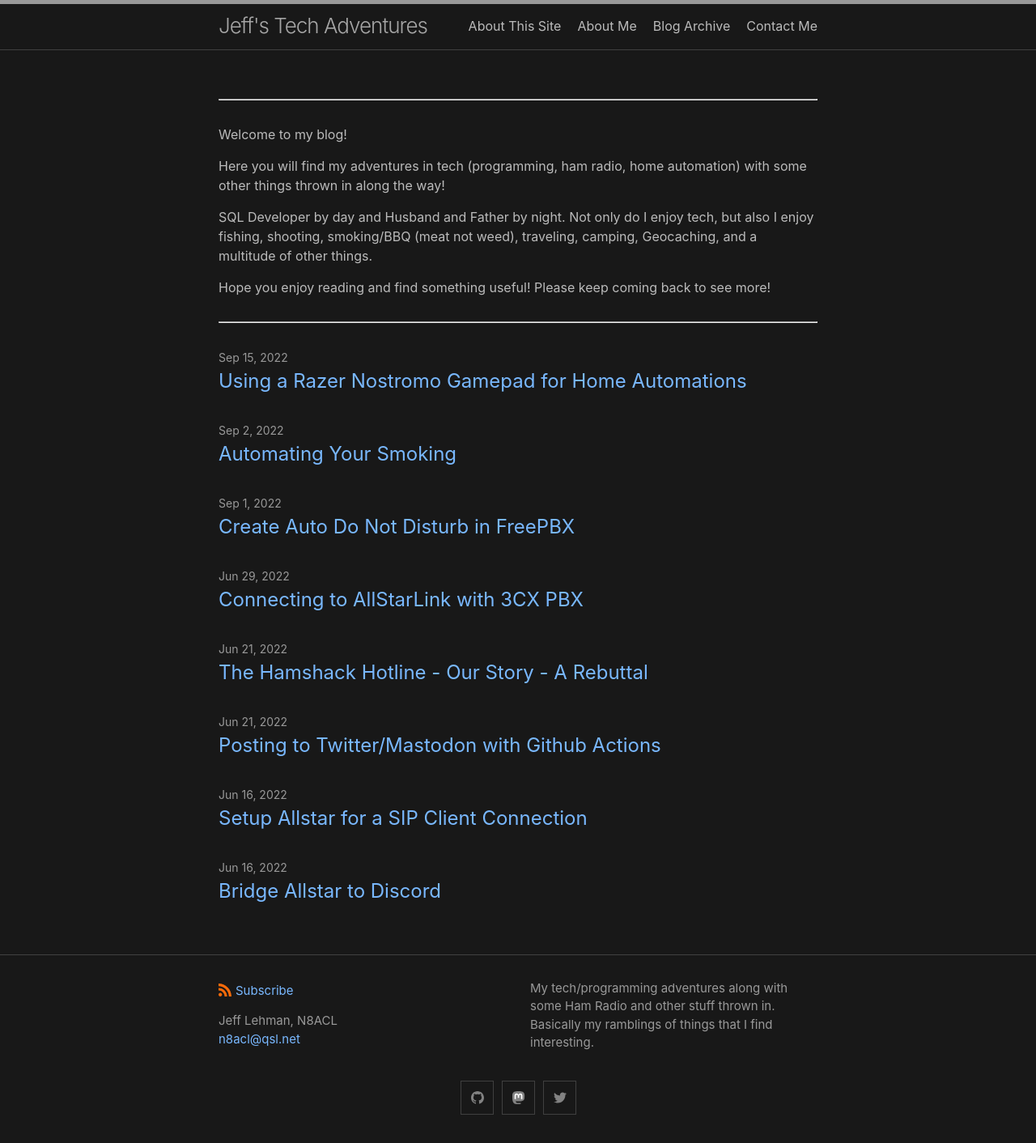
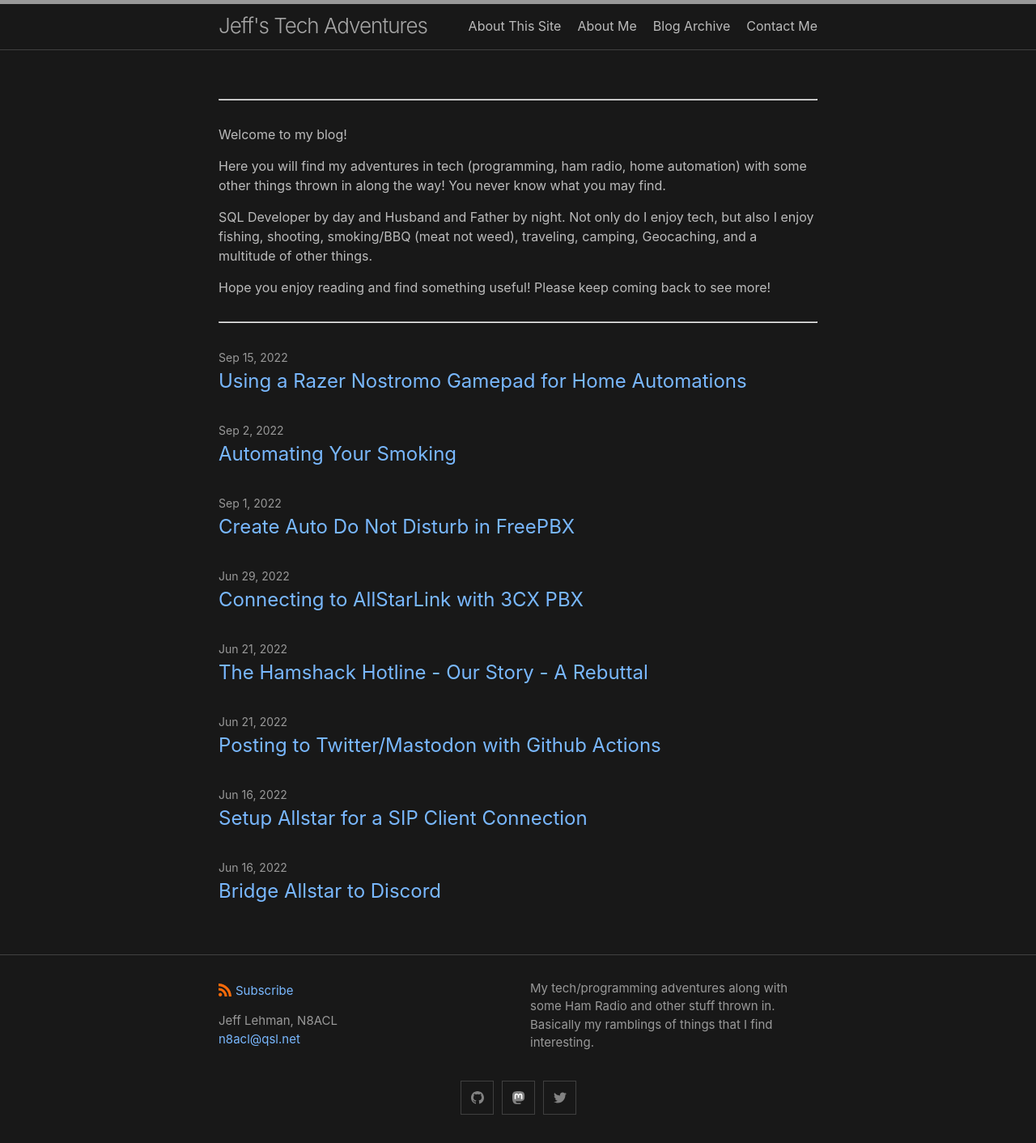
Before and after one commit to n8acl/n8acl.github.io, a Jekyll site: the page built from index.md, in a window 1280 px wide. Shown: the whole page at 81% size. Built offline with Jekyll 4.4.1, drawn with Linux system fonts in a browser that asks for light colours.

Commit message:
Update Index - 10092022

```diff
--- a/index.md
+++ b/index.md
@@ -11,7 +11,7 @@ layout: home
 
 Welcome to my blog!
 
-Here you will find my adventures in tech (programming, ham radio, home automation) with some other things thrown in along the way!
+Here you will find my adventures in tech (programming, ham radio, home automation) with some other things thrown in along the way! You never know what you may find.
 
 SQL Developer by day and Husband and Father by night. Not only do I enjoy tech, but also I enjoy fishing, shooting, smoking/BBQ (meat not weed), traveling, camping, Geocaching, and a multitude of other things.
 
```
